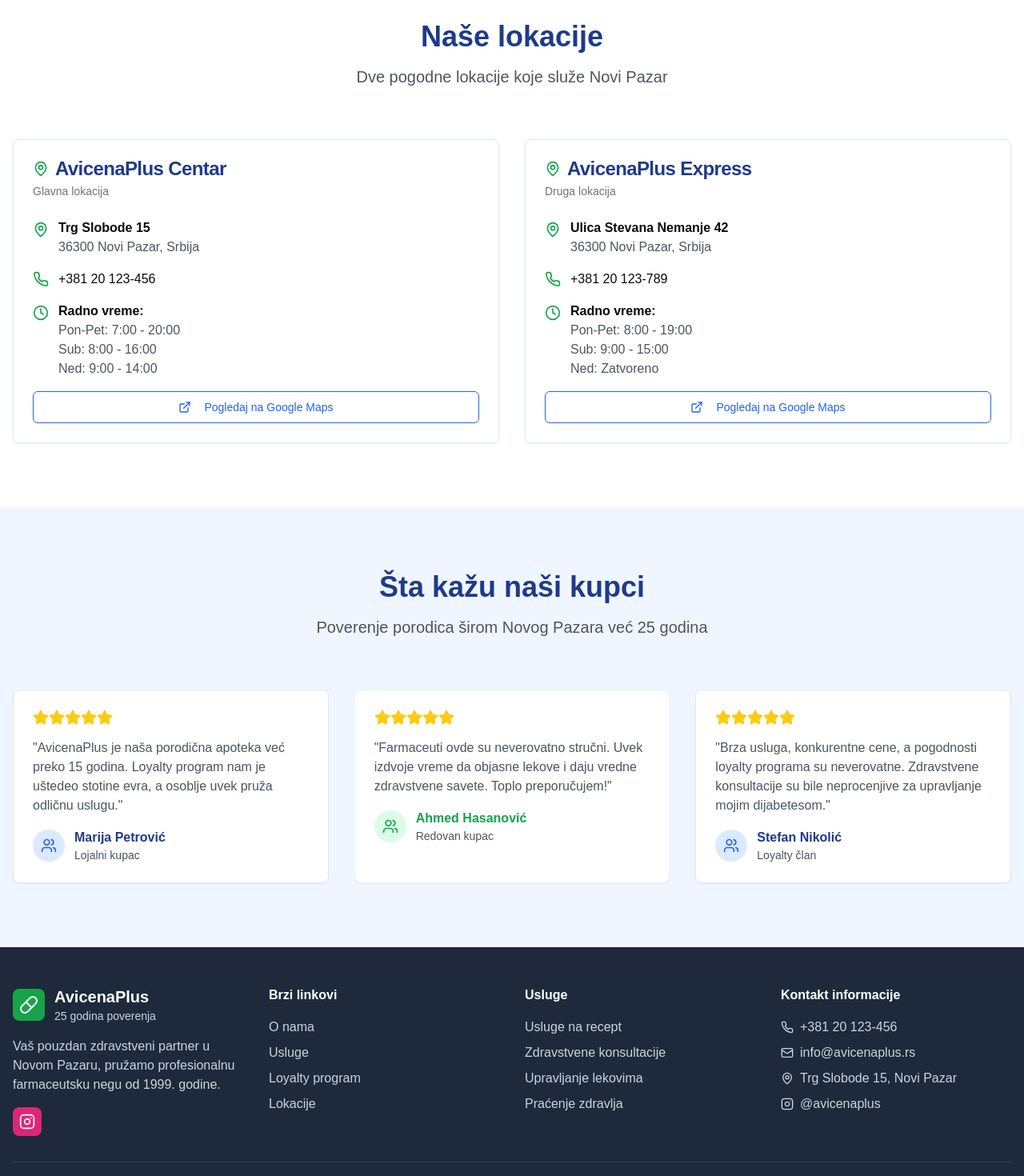
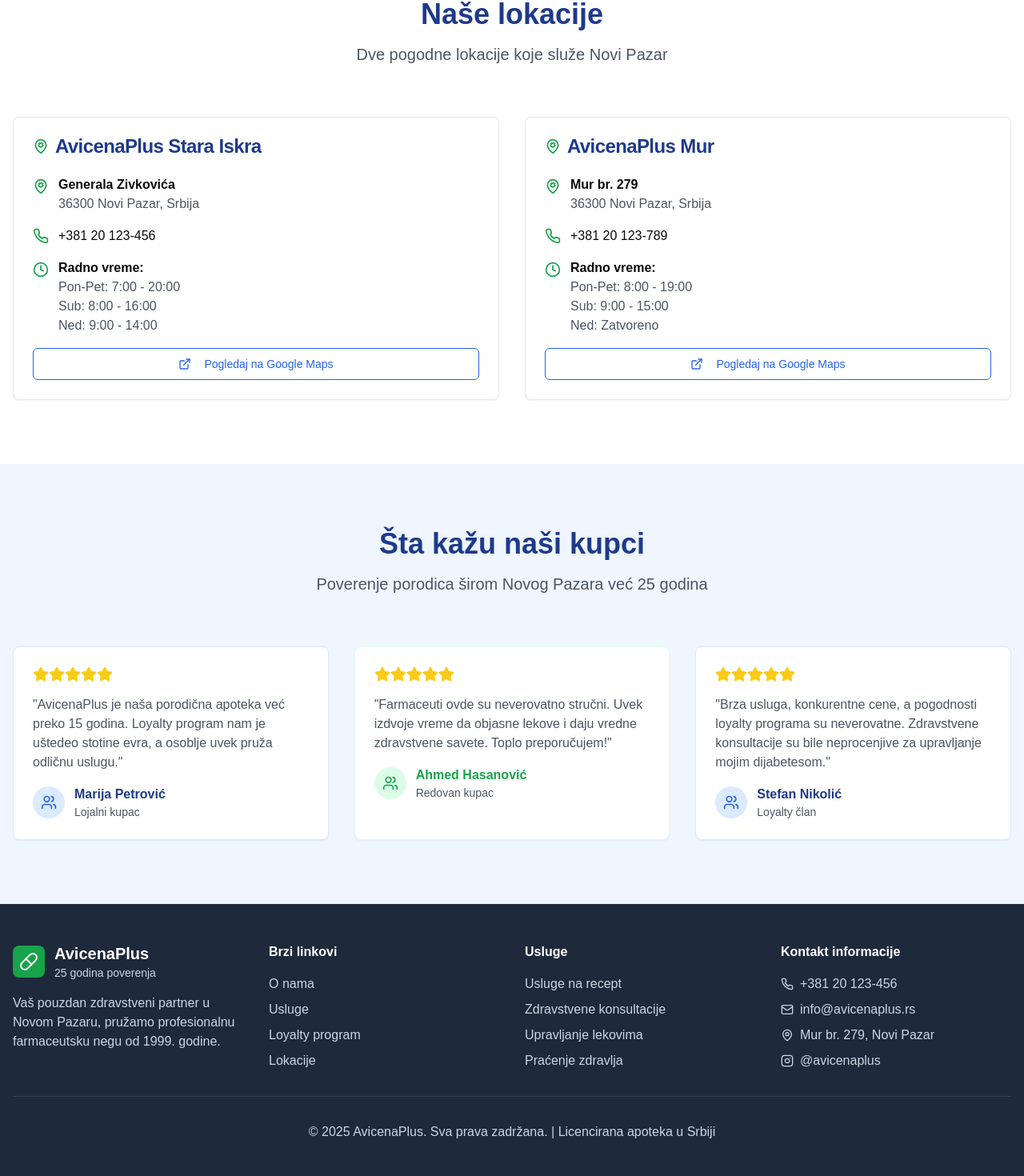
Before and after one commit to luckybbbbbb/pharmacy, a Next.js app: page / in a window 1280 px wide. Shown: the part 2773-4243 px from the top of the page at 80% size. Built offline with nearby package versions, Linux system fonts and the light colour scheme.

Commit message:
Update location details and remove Instagram link from footer
- Changed location names and addresses for AvicenaPlus centers
- Removed Instagram link from the footer section for a cleaner design
- Updated text to enhance clarity and professionalism

```diff
--- a/app/page.tsx
+++ b/app/page.tsx
@@ -214,7 +214,7 @@ export default function AvicenaPlusWebsite() {
                 </h2>
                 <p className="text-xl text-green-100">
                   Pridružite se hiljadama zadovoljnih kupaca i počnite da štedite na svakoj kupovini dok dobijate
-                  ekskluzivne zdravstvene pogodnosti i personalizovanu negu.
+                  ekskluzivne zdravstvene pogodnosti.
                 </p>
               </div>
 
@@ -361,15 +361,14 @@ export default function AvicenaPlusWebsite() {
               <CardHeader>
                 <CardTitle className="text-blue-900 flex items-center">
                   <MapPin className="h-5 w-5 mr-2 text-green-600" />
-                  AvicenaPlus Centar
+                  AvicenaPlus Stara Iskra
                 </CardTitle>
-                <CardDescription>Glavna lokacija</CardDescription>
               </CardHeader>
               <CardContent className="space-y-4">
                 <div className="flex items-start space-x-3">
                   <MapPin className="h-5 w-5 text-green-600 mt-1" />
                   <div>
-                    <p className="font-semibold">Trg Slobode 15</p>
+                    <p className="font-semibold">Generala Zivkovića</p>
                     <p className="text-gray-600">36300 Novi Pazar, Srbija</p>
                   </div>
                 </div>
@@ -403,15 +402,14 @@ export default function AvicenaPlusWebsite() {
               <CardHeader>
                 <CardTitle className="text-blue-900 flex items-center">
                   <MapPin className="h-5 w-5 mr-2 text-green-600" />
-                  AvicenaPlus Express
+                  AvicenaPlus Mur
                 </CardTitle>
-                <CardDescription>Druga lokacija</CardDescription>
               </CardHeader>
               <CardContent className="space-y-4">
                 <div className="flex items-start space-x-3">
                   <MapPin className="h-5 w-5 text-green-600 mt-1" />
                   <div>
-                    <p className="font-semibold">Ulica Stevana Nemanje 42</p>
+                    <p className="font-semibold">Mur br. 279</p>
                     <p className="text-gray-600">36300 Novi Pazar, Srbija</p>
                   </div>
                 </div>
@@ -544,16 +542,6 @@ export default function AvicenaPlusWebsite() {
               <p className="text-slate-300">
                 Vaš pouzdan zdravstveni partner u Novom Pazaru, pružamo profesionalnu farmaceutsku negu od 1999. godine.
               </p>
-              <div className="flex items-center space-x-2">
-                <Link
-                  href="https://www.instagram.com/avicenaplus/"
-                  target="_blank"
-                  rel="noopener noreferrer"
-                  className="bg-pink-600 p-2 rounded-lg hover:bg-pink-700 transition-colors"
-                >
-                  <Instagram className="h-5 w-5 text-white" />
-                </Link>
-              </div>
             </div>
 
             <div>
@@ -605,12 +593,17 @@ export default function AvicenaPlusWebsite() {
                 </p>
                 <p className="flex items-start">
                   <MapPin className="h-4 w-4 mr-2 mt-1" />
-                  Trg Slobode 15, Novi Pazar
+                  Mur br. 279, Novi Pazar
                 </p>
-                <p className="flex items-center">
+                <a
+                  href="https://instagram.com/avicenaplus"
+                  target="_blank"
+                  rel="noopener noreferrer"
+                  className="flex items-center hover:text-white transition-colors"
+                >
                   <Instagram className="h-4 w-4 mr-2" />
                   @avicenaplus
-                </p>
+                </a>
               </div>
             </div>
           </div>
```
